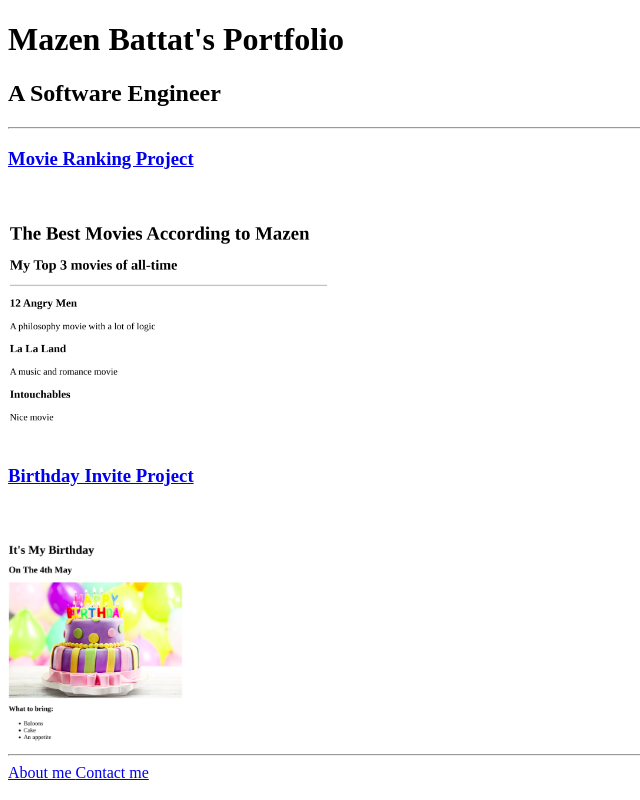
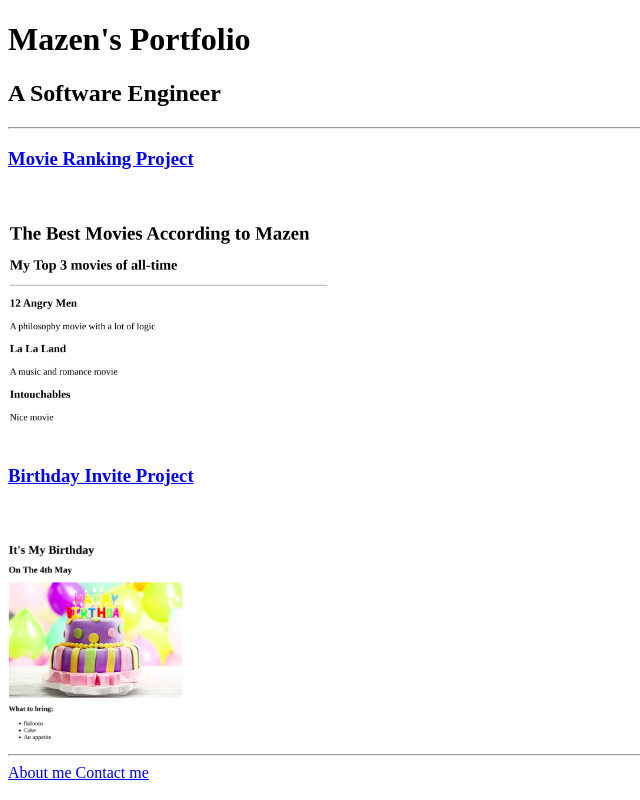
Before and after one commit to Mazen45/html-portfolio, a plain HTML site: page index.html in a window 1280 px wide. Shown: the whole page, without its empty margins (0-640 px from the left). Drawn offline with Linux system fonts and the light colour scheme.

Commit message:
Update index.html

```diff
--- a/index.html
+++ b/index.html
@@ -23,7 +23,7 @@ https://developer.mozilla.org/en-US/docs/Web/HTML/Element/img#attr-height -->
     </head>
     <body>
 
-        <h1>Mazen Battat's Portfolio</h1>
+        <h1>Mazen's Portfolio</h1>
         <h2> A Software Engineer </h2>
         <hr />
         <h3><a href="./public/movie-ranking.html"> Movie Ranking Project </a> </h3>
```
